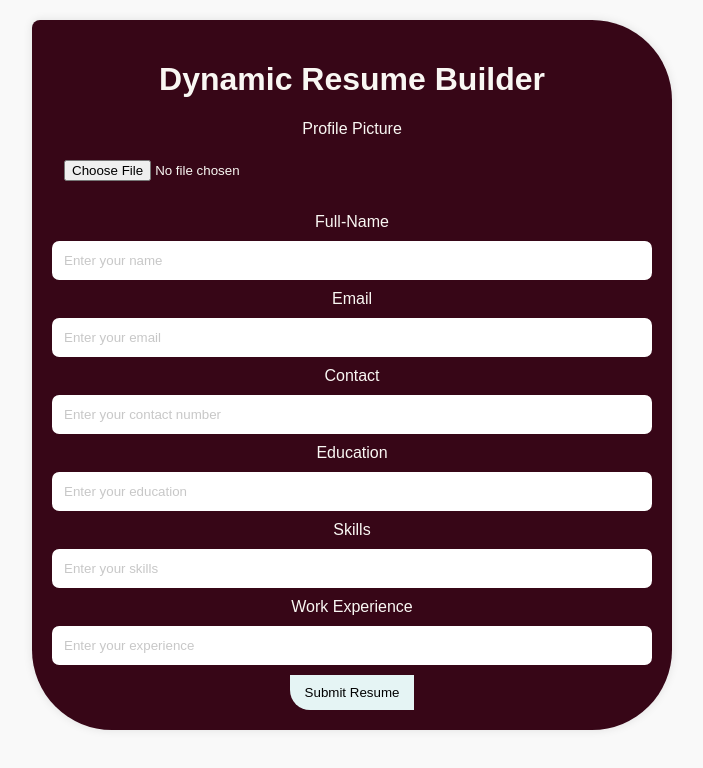
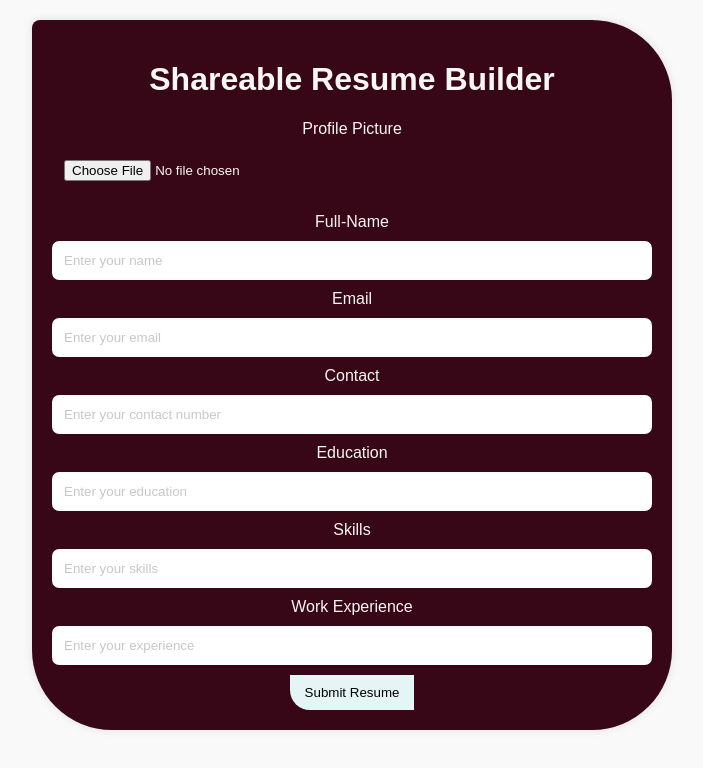
Before and after one commit to Sabahat-Shakeel/Hackathon-Event03, a plain HTML site: page index.html in a window 1280 px wide. Shown: the whole page, without its empty margins (288-991 px from the left). Drawn offline with Linux system fonts and the light colour scheme.

Commit message:
updated heading

```diff
--- a/index.html
+++ b/index.html
@@ -8,7 +8,7 @@
 </head>
 <body>
     <div class="form-container">
-        <h1>Dynamic Resume Builder</h1>
+        <h1>Shareable Resume Builder</h1>
         <form id="resumeForm">
             <!-- Profile Image Input -->
             <div>
```
